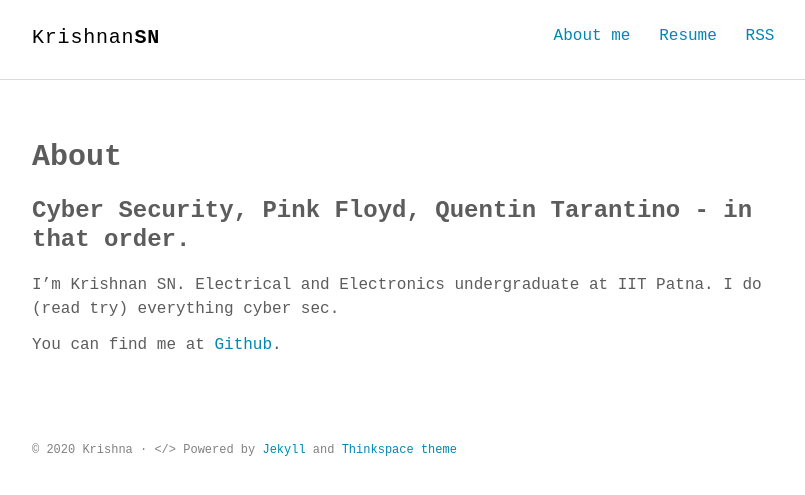
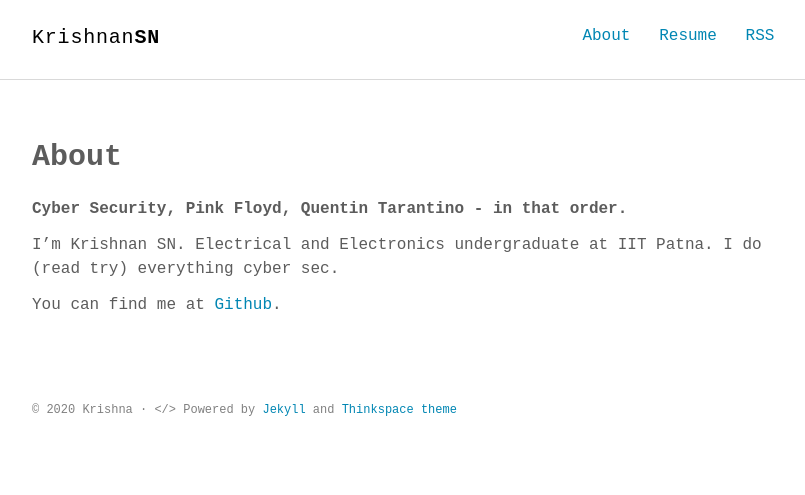
Before and after one commit to lordlabuckdas/lordlabuckdas.github.io, a Jekyll site: the page built from about.md, in a window 1280 px wide. Shown: the top 495 px of the page, without its empty margins (232-1037 px from the left). Built offline with Jekyll 4.4.1, drawn with Linux system fonts in a browser that asks for light colours; some web fonts are replaced.

Commit message:
sum more changes

```diff
--- a/_includes/nav.html
+++ b/_includes/nav.html
@@ -3,7 +3,7 @@
   <div class="container">
     <h1 class="logo"><a href="{{ '/' | prepend: site.baseurl | prepend: site.url }}">{{ site.title_left }}<span>{{ site.title_right }}</span></a></h1>
     <ul class="navbar">
-      <li><a href="{{ '/about' | prepend: site.baseurl | prepend: site.url }}">About me</a></li>
+      <li><a href="{{ '/about' | prepend: site.baseurl | prepend: site.url }}">About</a></li>
       <li><a href="{{ '/assets/resume.pdf' | prepend: site.baseurl | prepend: site.url }}">Resume</a></li>
       <li><a href="{{ '/feed.xml' | prepend: site.baseurl }}" target="_blank">RSS</a></li>
     </ul>
--- a/about.md
+++ b/about.md
@@ -4,7 +4,7 @@ title: About
 permalink: /about/
 ---
 
-### Cyber Security, Pink Floyd, Quentin Tarantino - in that order.
+**Cyber Security, Pink Floyd, Quentin Tarantino - in that order.**
 
 I'm Krishnan SN. Electrical and Electronics undergraduate at IIT Patna. I do (read try) everything cyber sec.
 
```
